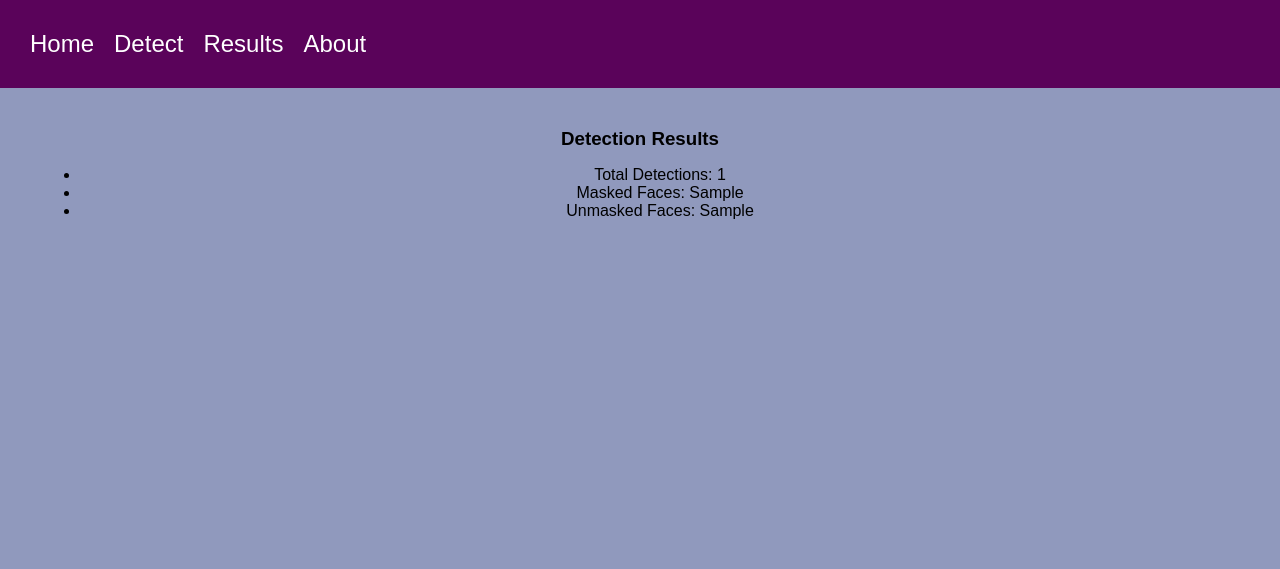
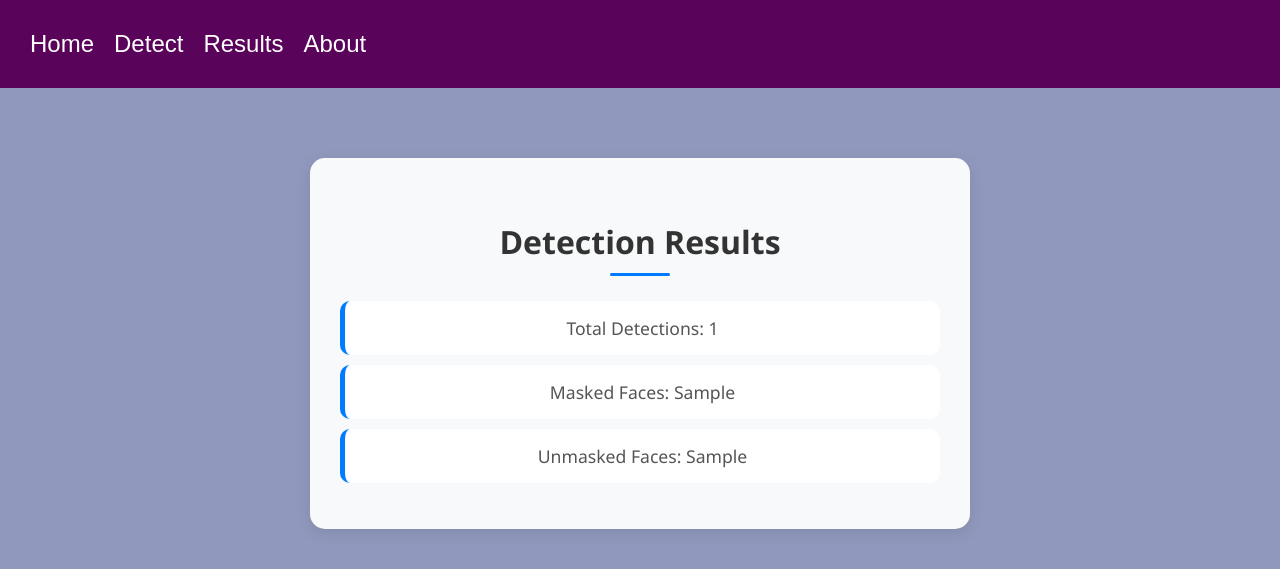
Before and after one commit to AmnaHussien/Real_Time_Face_Mask_Detection_website, a Flask app: template website/templates/results.html in a window 1280 px wide. Shown: the top 569 px of the page. Run offline with Flask 3, Linux system fonts and the light colour scheme; the template is opened without the code that fills it: most values are stand-ins (such as "Sample title", 1, 10 or a date in 2020).

Commit message:
edit static file

```diff
--- a/website/static/index.css
+++ b/website/static/index.css
@@ -37,35 +37,6 @@ body {
   border-radius: 10px;
   text-decoration: none;
 }
-
-/* #button-land-1
-{
-    display: inline-block;
-    text-align: center;
-    width:10%;
-    margin-top: 20px;
-    padding: 10px;
-    font-size: 1.2em;
-    background-color:rgb(90, 3, 90);
-    color: white;
-    text-decoration: none;
-    border-radius: 10px;
-}  */
-/* #par
-{
-    font-size: larger;
-    font-family: sans-serif;
-}
-#para
-{
-    /* font-size: large;
-    font-family: sans-serif;
-    text-align: justify; */
-    /* line-height: 1.6; /* Line spacing */
-    /* margin-bottom: 20px; Space between paragraphs */
-    /* text-indent: 20px; Indent first line */
-    /* word-wrap: break-word; Handle long words */
-/* } */
 
 .header
 {
@@ -128,6 +99,12 @@ section .content h1{
     text-align: justify;
     color: #1d1818;
 }
+#parg {
+     font-size: 21px;
+
+     color: #1d1818;
+}
+
 .footer
 {
     text-align: center;
@@ -153,3 +130,56 @@ section .content h1{
 .footer a:hover {
     text-decoration: underline;
 }
+/*  result page*/
+.resultcontent {
+  max-width: 600px;
+  margin: 50px auto;
+  padding: 30px;
+  background-color: #f8f9fa;
+  border-radius: 15px;
+  box-shadow: 0 4px 15px rgba(0, 0, 0, 0.1);
+  font-family: 'Segoe UI', Tahoma, Geneva, Verdana, sans-serif;
+  text-align: center;
+}
+
+/* Heading styling */
+.resultcontent h1 {
+  font-size: 2rem;
+  margin-bottom: 25px;
+  color: #333;
+  position: relative;
+}
+
+.resultcontent h1::after {
+  content: '';
+  display: block;
+  width: 60px;
+  height: 3px;
+  background-color: #007bff;
+  margin: 10px auto 0;
+  border-radius: 2px;
+}
+
+/* List styling */
+.resultcontent ul {
+  list-style: none;
+  padding: 0;
+}
+
+.resultcontent ul li {
+  background-color: #fff;
+  margin: 10px 0;
+  padding: 15px 20px;
+  border-radius: 10px;
+  font-size: 1.1rem;
+  color: #555;
+  border-left: 5px solid #007bff;
+  transition: all 0.3s ease;
+}
+
+/* Hover effect */
+.resultcontent ul li:hover {
+  background-color: #e9f2ff;
+  transform: translateX(5px);
+  border-left-color: #0056b3;
+}
--- a/website/static/script.js
+++ b/website/static/script.js
@@ -23,5 +23,6 @@
       if (stream) {
         stream.getTracks().forEach(track => track.stop());
         video.srcObject = null;
+        stream = null;
       }
     };
--- a/website/templates/about.html
+++ b/website/templates/about.html
@@ -5,7 +5,7 @@
 <form method="POST">
     <header class="header">
             <h1>About Us</h1>
-            <p> We are a team of developers and engineers passionate about using technology to improve
+            <p> We are a team of developers and passionate about using technology to improve
               public safety. Our work focuses on blending artificial intelligence and web technologies to
               create real-time detection systems that can be easily used in everyday environments.
             </p>
--- a/website/templates/results.html
+++ b/website/templates/results.html
@@ -1,7 +1,7 @@
 {% extends "home.html" %}
 {% block title %} Home {% endblock %}
 {% block content %}
-  <section class="content">
+  <section class="resultcontent">
     <h1>Detection Results</h1>
     <ul>
       <li>Total Detections: {{ total_images }}</li>
```
